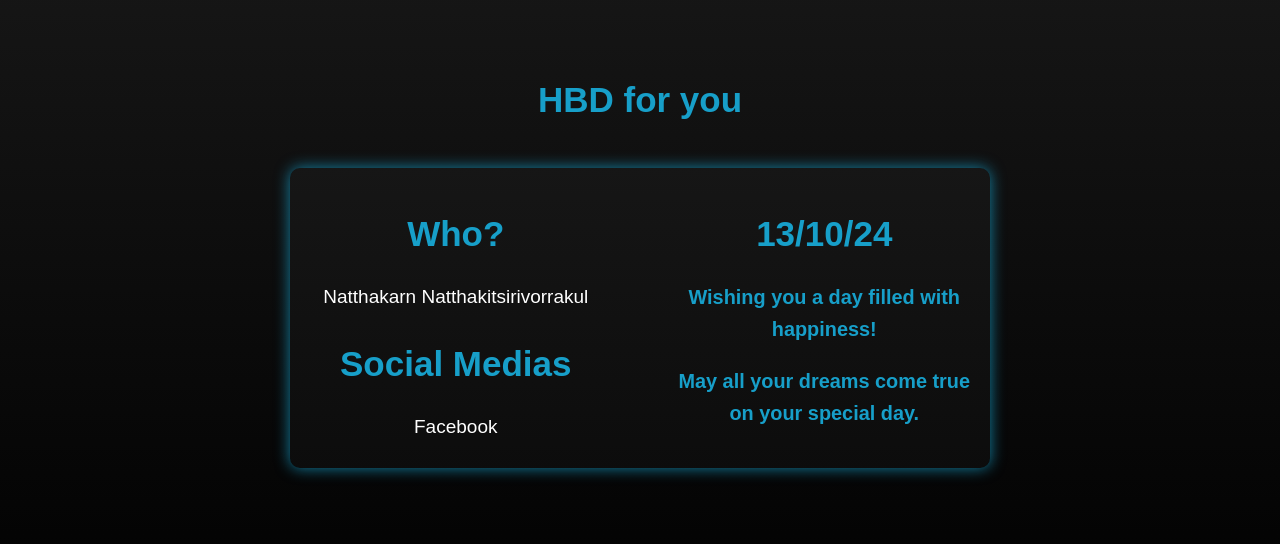
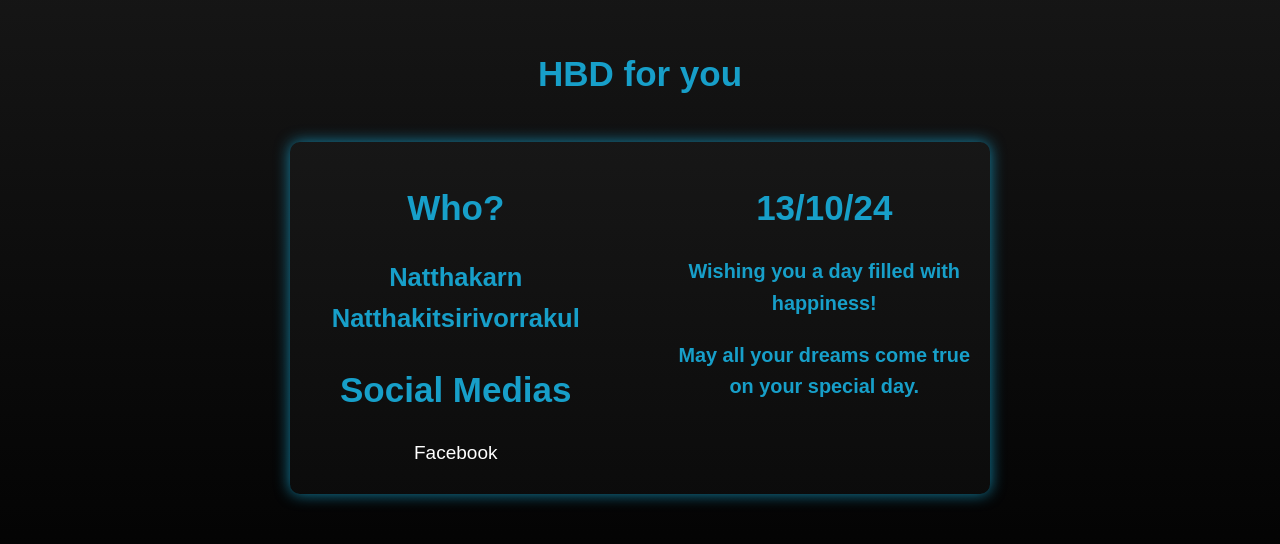
Before and after one commit to Sylraz-X/HBD, a plain HTML site: page index.html in a window 1280 px wide. Shown: the part 142-686 px from the top of the page. Drawn offline with Linux system fonts and the light colour scheme.

Commit message:
Update index.html

```diff
--- a/index.html
+++ b/index.html
@@ -158,9 +158,7 @@
     <div class="content">
         <div class="section">
             <h1>Who?</h1>
-            <ul>
-                <li><a href="" onclick="fadeLink(this)">Natthakarn Natthakitsirivorrakul</a></li>
-            </ul>
+            <h2>Natthakarn Natthakitsirivorrakul</h2>
 
             <h1>Social Medias</h1>
             <ul>
```
